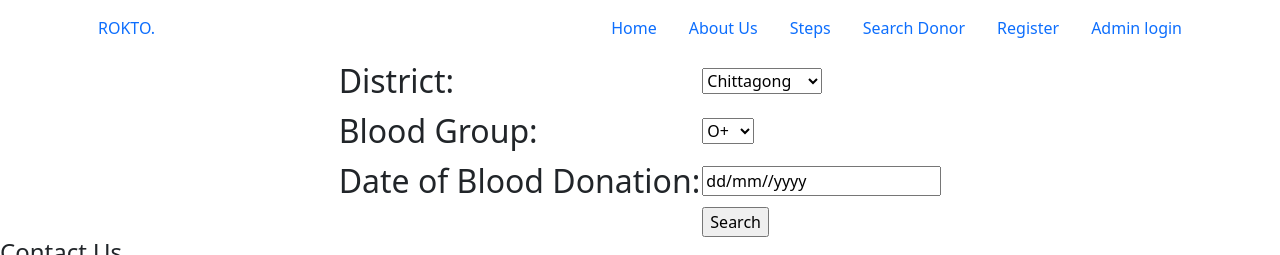
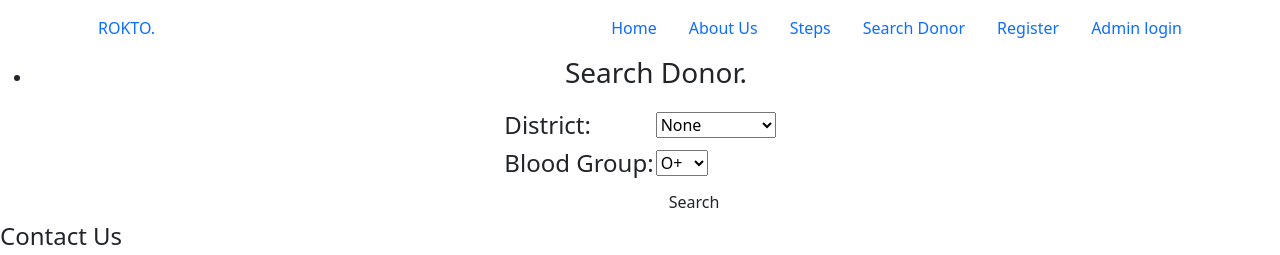
Before and after one commit to overaisul/Blood-donation, a PHP site: page /search.php in a window 1280 px wide. Shown: the top 255 px of the page. Run offline with PHP 8.4, Linux system fonts and the light colour scheme.

Commit message:
Update search.php

```diff
--- a/HTML/search.php
+++ b/HTML/search.php
@@ -4,8 +4,7 @@ session_start();
 include("connection.php");
 ?>
 
-
-        <!DOCTYPE html>
+<!DOCTYPE html>
 <html lang="en">
 <head>
     <meta charset="UTF-8">
@@ -16,7 +15,7 @@ include("connection.php");
     <link rel="stylesheet" href="../CSS/style.css">
 </head>
 <html>
-<body bgcolor="white">
+<body bg color="white">
 <title>Blood Bank System</title>
 <nav class="navbar">
         <div class="container">
@@ -40,7 +39,7 @@ include("connection.php");
                         <a class="nav-link" href="register.php">Register</a>
                       </li>
                       <li class="nav-item">
-                        <a class="nav-link" href="admin-log.php">Admin login</a>
+                        <a class="nav-link" href="../admin/admin.php">Admin login</a>
                       </li>
                   </ul>
          </div>
@@ -48,13 +47,20 @@ include("connection.php");
 <center>
 <form action=""method="POST">
 <table>
+<div class="form">
+        <ul>
+        <li>
+            <h3>Search Donor.</h3>
+        </li>
+</ul>
  <tr>
-                    <td><font size="6">District:</font></td>
+                    <td><font size="5">District:</font></td>
                     <td><select name="city">
+                                <option >None</option>
                                 <option>Chittagong</option>
                                 <option>Dhaka</option>
                                 <option>Khulna</option>
-                                <option>Syhlet</option>
+                                <option>Sylhet</option>
                                 <option>Rajshahi</option>
                                 <option>Rangpur</option>
                                 <option>Mymensingh</option>
@@ -62,7 +68,7 @@ include("connection.php");
                 </tr>
 
                 <tr>
-                    <td><font size="6">Blood Group:</font></td>
+                    <td><font size="5">Blood Group:</font></td>
                     <td><select name="bgroup">
                                 <option>O+</option>
                                 <option>A+</option>
@@ -75,23 +81,16 @@ include("connection.php");
                         </select></td>
                 </tr>
 
-                <tr>
-                    <td><font size="6">Date of Blood Donation:</font></td>
-                    <td>
-                        <input type="text" id="date" name="Date" value="dd/mm//yyyy"><br>
-                    </td>
-                </tr>
-
 				<tr>
                     <td></td>
-                    <td><input type="submit" value="Search" name="submit"/></td>
+                    <td><input type="submit" value="Search" name="submit" class="btn"></td>
 
                 </tr>
+</div>
 
 </table>
 </form>
 </center>
-</body>
 
 <?php
  if(isset($_POST['submit'])){
@@ -120,12 +119,34 @@ $sql="SELECT * FROM `register` WHERE Address='$add' and Blood_type='$bgrp'";
                                             <div class="card h-100">
 
                                                 <div class="card-body">
-                                                    <h5 class="card-title"><?php echo $name;?></h5>
-                                                    <p><?php echo $Address;?></p>
-                                                    <h5><?php echo $Blood_type;?></h5>
+                                                  <div class="row">
+                                                    <div class="col-md-6">
+                                                      <div class="row">
+                                                        <div class="col-md-3">
+                                                        <img src="../image/people.webp" alt=""height=170 width=170>
+                                                        </div>
+                                                        <div class="col-md-9">
+                                                        <h6 class="card-title">Name : <?php echo $name;?></h4>
 
-                                            </div>
-                                        </div>
+                                                      <h6>Address : <?php echo $Address;?></p>
+
+                                                      <h6>Blood Type: <?php echo $Blood_type;?></h5>
+                                                        </div>
+                                                      </div>
+                                                    </div>
+                                                    <div class="col-md-6">
+
+                                                    </div>
+                                                  </div>
+                                               </div>
+
+
+
+
+
+
+
+
 
            <?php
           }
@@ -176,22 +197,23 @@ $sql="SELECT * FROM `register` WHERE Address='$add' and Blood_type='$bgrp'";
       </div>
       </div>
     <div class="col-md-6">
-      <div class="form">
-      <input type="text"placeholder="Name"required="required">
-      </div>
-      <div class="form">
-        <input type="text"placeholder="Email"required="required">
-      </div>
-      <div class="form">
-          <input type="text"placeholder="Phone"required="required">
-      </div>
-      <div class="form">
-           <textarea name="" id="" cols="23" rows="3"placeholder="Message"></textarea>
-      </div>
-      <div class="form">
-        <button class="btn1 btn-dark" type="button">Send</button>
-      </div>
-  </div>
+    <form action="https://formspree.io/f/mqknlkpa"method="POST">
+    <div class="form">
+        <ul>
+            <li>
+                <input type="text" name="name"placeholder="name"><br></li>
+        <li>
+              <input type="text" name="email"placeholder="Email"><br>
+        </li>
+        <li>
+             <input type="text" name="phone"placeholder="Phone No"><br>
+        </li>
+       <li> <textarea name="message"cols="23"rows="3"></textarea></li>
+       <li>
+       <input class="btn1 btn-dark" type="submit"name="submit"value="Submit">
+       </li>
+    </div>
+    </form>
     </div>
   </div>
 </div>
```
